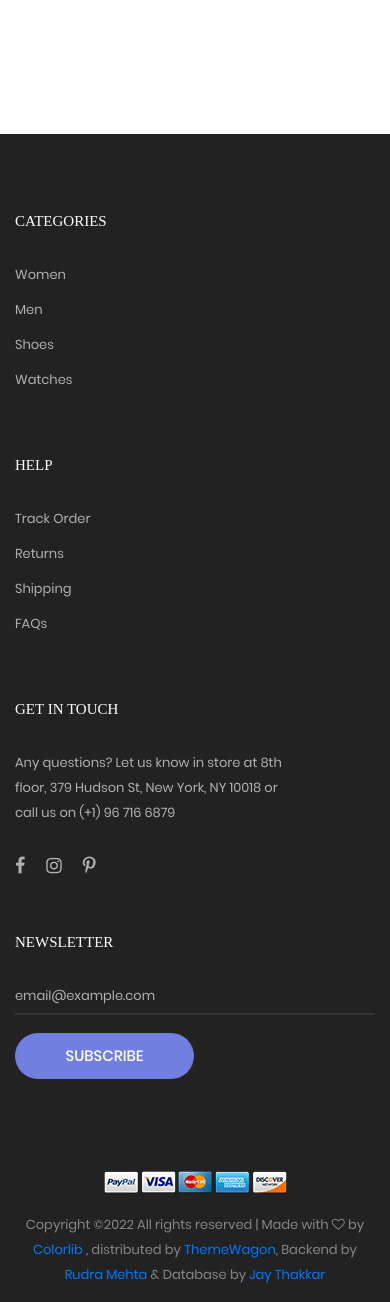
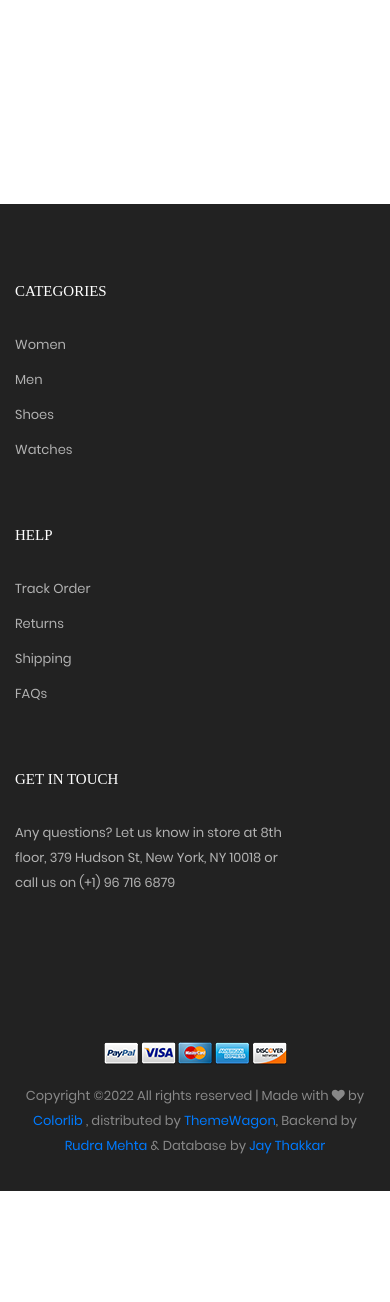
Before and after one commit to rudrafra772/DigiShop, a Django app: template app/templates/app/home.html in a window 390 px wide. Shown: the part 2040-3342 px from the top of the page. After the commit the page ends 3231 px from the top, so only its background shows below. Run offline with Django 3.2, Linux system fonts and the light colour scheme; the template is opened without the code that fills it, so the values that code supplies are empty; some libraries are stand-ins or nearby versions; some web fonts are replaced.

Commit message:
02 10 2022 7 25

```diff
--- a/app/templates/app/base.html
+++ b/app/templates/app/base.html
@@ -42,93 +42,11 @@
 
 
 
-    <title>ShoppingX | {% block title %} {% endblock title %} </title>
+    <title>DigiShop | {% block title %} {% endblock title %} </title>
     <style>
-      /*body{
-        padding-bottom: 7%;
-      }
-      .navbar {
-        position: sticky;
-        z-index: 9;
-        left: 0;
-        top: 0;
-        width: 100%;
-      }/*
-      .footer {
-        position:fixed;
-        bottom: 0;
-        padding: 5px;
-        border: 2px solid;
-        z-index: 9;
-        width: 100%;
-      }*/
     </style>
   </head>
   <body >
-    <!--<nav class="navbar navbar-expand-lg navbar-dark bg-primary">
-     <div class="container">
-       <a class="navbar-brand" href="/">shophere</a>
-       <button class="navbar-toggler" type="button" data-bs-toggle="collapse" data-bs-target="#navbarSupportedContent" aria-controls="navbarSupportedContent" aria-expanded="false" aria-label="Toggle navigation">
-         <span class="navbar-toggler-icon"></span>
-       </button>
-       <div class="collapse navbar-collapse" id="navbarSupportedContent">
-         <ul class="navbar-nav me-auto mb-2 mb-lg-0">
-           <li class="nav-item">
-             <a class="nav-link active" aria-current="page" href="/">Home</a>
-           </li>
-           <li class="nav-item dropdown">
-             <a class="nav-link dropdown-toggle text-white" href="#" id="electronicsDropdown" role="button" data-bs-toggle="dropdown" aria-expanded="false">
-               Electronics
-             </a>
-             <ul class="dropdown-menu" aria-labelledby="electronicsDropdown">
-               <li><a class="dropdown-item" href="{% url 'mobile' %}">Mobile</a></li>
-               <li><a class="dropdown-item" href="#">Laptop</a></li>
-             </ul>
-           </li>
-           <li class="nav-item dropdown">
-             <a class="nav-link dropdown-toggle text-white" href="#" id="fashionDropdown" role="button" data-bs-toggle="dropdown" aria-expanded="false">
-               Fashion
-             </a>
-             <ul class="dropdown-menu" aria-labelledby="fashionDropdown">
-               <li><a class="dropdown-item" href="#">Top Wear</a></li>
-               <li><a class="dropdown-item" href="#">Bottom Wear</a></li>
-             </ul>
-           </li>
-         </ul>
-         <form class="d-flex">
-           <input class="form-control me-2" type="search" placeholder="Search" aria-label="Search">
-           <button class="btn btn-warning" type="submit">S</button>
-         </form>
-         <div>
-          <ul class="navbar-nav me-auto mb-2 mb-lg-0">
-            {% if request.user.is_authenticated %}
-           <li class="nav-item dropdown mx-2">
-              <a class="nav-link dropdown-toggle text-white" href="#" id="profileDropdown" role="button" data-bs-toggle="dropdown" aria-expanded="false">
-              {{request.user.username|capfirst}}
-              </a>
-              <ul class="dropdown-menu" aria-labelledby="profileDropdown">
-                <li><a class="dropdown-item" href="{% url 'profile' %}">Profile</a></li>
-                <li><a class="dropdown-item" href="{% url 'orders' %}">Orders</a></li>
-                <li><a class="dropdown-item" href="{% url 'passwordchange' %}">Change Password</a></li>
-                <li><a class="dropdown-item" href="{% url 'logout' %}">Logout</a></li>
-              </ul>
-            </li>
-            <li class="nav-item mx-2">
-             <a href="{% url 'showcart' %}" class="nav-link text-white"><span class="badge bg-danger">4</span> Cart </a>
-            </li>
-            {% else %}
-            <li class="nav-item mx-2">
-             <a href="{% url 'login' %}" class="nav-link text-white">Login</a>
-            </li>
-            <li class="nav-item mx-2">
-             <a href="{% url 'customerregistration' %}" class="nav-link text-white">Registration</a>
-            </li>
-            {% endif %}
-          </ul>
-         </div>
-       </div>
-     </div>
-    </nav>-->
 
     <header>
       <!-- Header desktop -->
@@ -291,7 +209,7 @@
       <div class="modal-search-header flex-c-m trans-04 js-hide-modal-search">
         <div class="container-search-header">
           <button class="flex-c-m btn-hide-modal-search trans-04 js-hide-modal-search">
-            <img src="images/icons/icon-close2.png" alt="CLOSE">
+            <img src="{% static 'app/images/icons/icon-close2.png' %}" alt="CLOSE">
           </button>
 
           <form class="wrap-search-header flex-w p-l-15">
@@ -399,36 +317,17 @@
 
 					<div class="p-t-27">
 						<a href="#" class="fs-18 cl7 hov-cl1 trans-04 m-r-16">
-							<i class="fa fa-facebook"></i>
+							<i class="fab fa-facebook"></i>
 						</a>
 
 						<a href="#" class="fs-18 cl7 hov-cl1 trans-04 m-r-16">
-							<i class="fa fa-instagram"></i>
+							<i class="fab fa-instagram"></i>
 						</a>
 
 						<a href="#" class="fs-18 cl7 hov-cl1 trans-04 m-r-16">
-							<i class="fa fa-pinterest-p"></i>
+							<i class="fab fa-pinterest-p"></i>
 						</a>
 					</div>
-				</div>
-
-				<div class="col-sm-6 col-lg-3 p-b-50">
-					<h4 class="stext-301 cl0 p-b-30">
-						Newsletter
-					</h4>
-
-					<form>
-						<div class="wrap-input1 w-full p-b-4">
-							<input class="input1 bg-none plh1 stext-107 cl7" type="text" name="email" placeholder="email@example.com">
-							<div class="focus-input1 trans-04"></div>
-						</div>
-
-						<div class="p-t-18">
-							<button class="flex-c-m stext-101 cl0 size-103 bg1 bor1 hov-btn2 p-lr-15 trans-04">
-								Subscribe
-							</button>
-						</div>
-					</form>
 				</div>
 			</div>
 
@@ -457,7 +356,7 @@
 
 				<p class="stext-107 cl6 txt-center">
 					<!-- Link back to Colorlib can't be removed. Template is licensed under CC BY 3.0. -->
-Copyright &copy;<script>document.write(new Date().getFullYear());</script> All rights reserved | Made with <i class="fa fa-heart-o" aria-hidden="true"></i> by <a href="https://colorlib.com" target="_blank">Colorlib</a> , distributed by <a href="https://themewagon.com" target="_blank">ThemeWagon</a>, Backend by <a href="https://rudra772.pythonanywhere.com/" target="_blank">Rudra Mehta</a>
+Copyright &copy;<script>document.write(new Date().getFullYear());</script> All rights reserved | Made with <i class="fa fa-heart" aria-hidden="true"></i> by <a href="https://colorlib.com" target="_blank">Colorlib</a> , distributed by <a href="https://themewagon.com" target="_blank">ThemeWagon</a>, Backend by <a href="https://rudra772.pythonanywhere.com/" target="_blank">Rudra Mehta</a>
 &amp; Database by <a href="https://rudra772.pythonanywhere.com/" target="_blank">Jay Thakkar</a>
 <!-- Link back to Colorlib can't be removed. Template is licensed under CC BY 3.0. -->
 
@@ -472,6 +371,7 @@ Copyright &copy;<script>document.write(new Date().getFullYear());</script> All r
 		<span class="symbol-btn-back-to-top">
 			<i class="zmdi zmdi-chevron-up"></i>
 		</span>
+  </div>
 
     <!-- Jquery -->
     <script src="https://code.jquery.com/jquery-3.5.1.min.js" integrity="sha256-9/aliU8dGd2tb6OSsuzixeV4y/faTqgFtohetphbbj0=" crossorigin="anonymous"></script>
@@ -587,8 +487,5 @@ Copyright &copy;<script>document.write(new Date().getFullYear());</script> All r
     </script>
   <!--===============================================================================================-->
     <script src="{% static 'app/js/main.js' %}"></script>
-
-
-
   </body>
 </html>
--- a/digishop/settings.py
+++ b/digishop/settings.py
@@ -24,10 +24,10 @@ BASE_DIR = Path(__file__).resolve().parent.parent
 SECRET_KEY = 'django-insecure-824)znt%u6^6)spm@@f(^ep9ncey7tds7&x=66+r28(dt+97#z'
 
 # SECURITY WARNING: don't run with debug turned on in production!
-DEBUG = False
+DEBUG = True
 
-ALLOWED_HOSTS = ['digishop772.pythonanywhere.com']
-CSRF_TRUSTED_ORIGINS = ['https://digishop772.pythonanywhere.com']
+ALLOWED_HOSTS = ['ee2e-27-54-168-237.in.ngrok.io','127.0.0.1']
+CSRF_TRUSTED_ORIGINS = ['https://ee2e-27-54-168-237.in.ngrok.io']
 
 # Application definition
 
```
Also changed, not shown: app/templates/app/home.html (+24 -4 lines), db.sqlite3.
